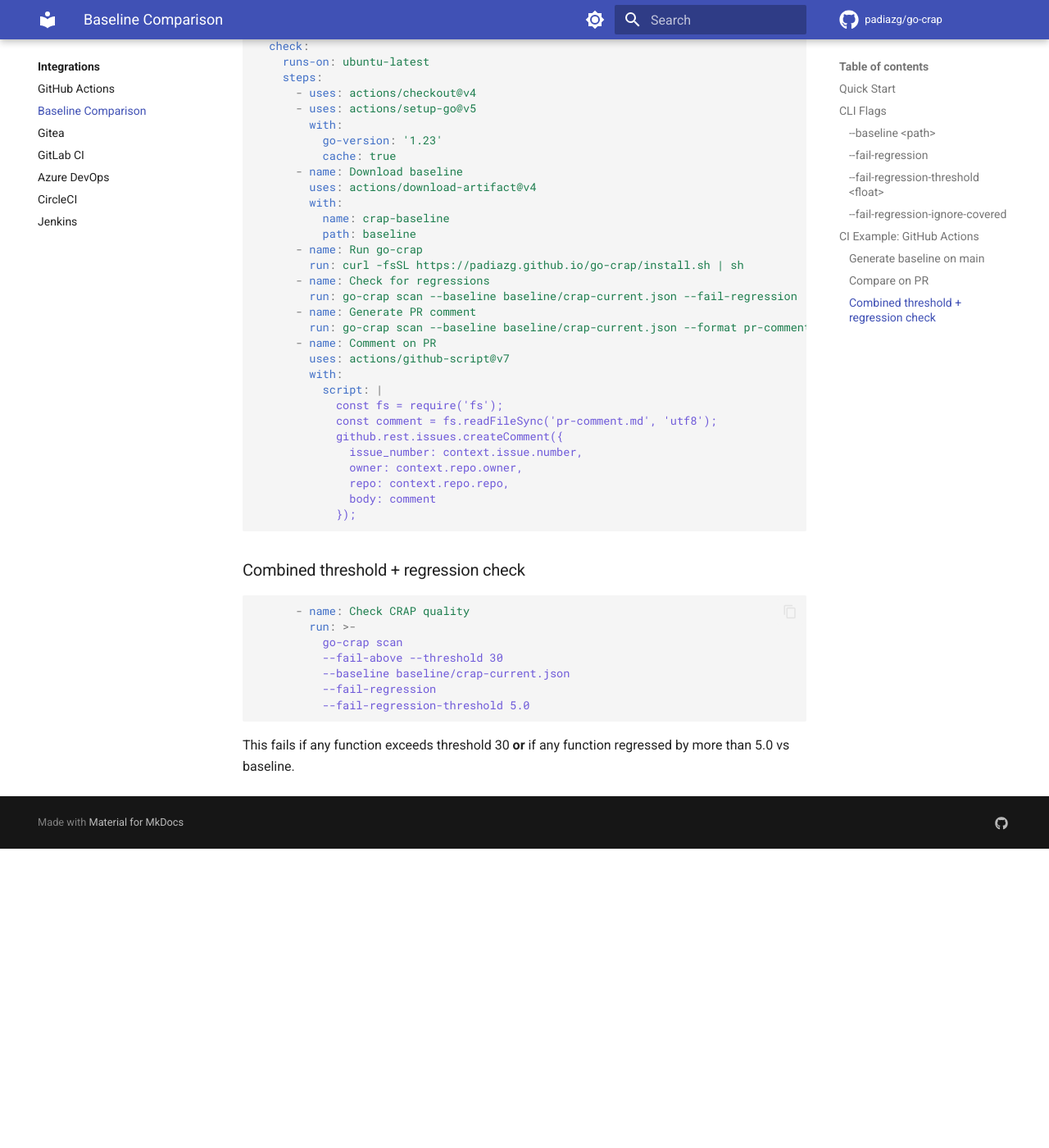
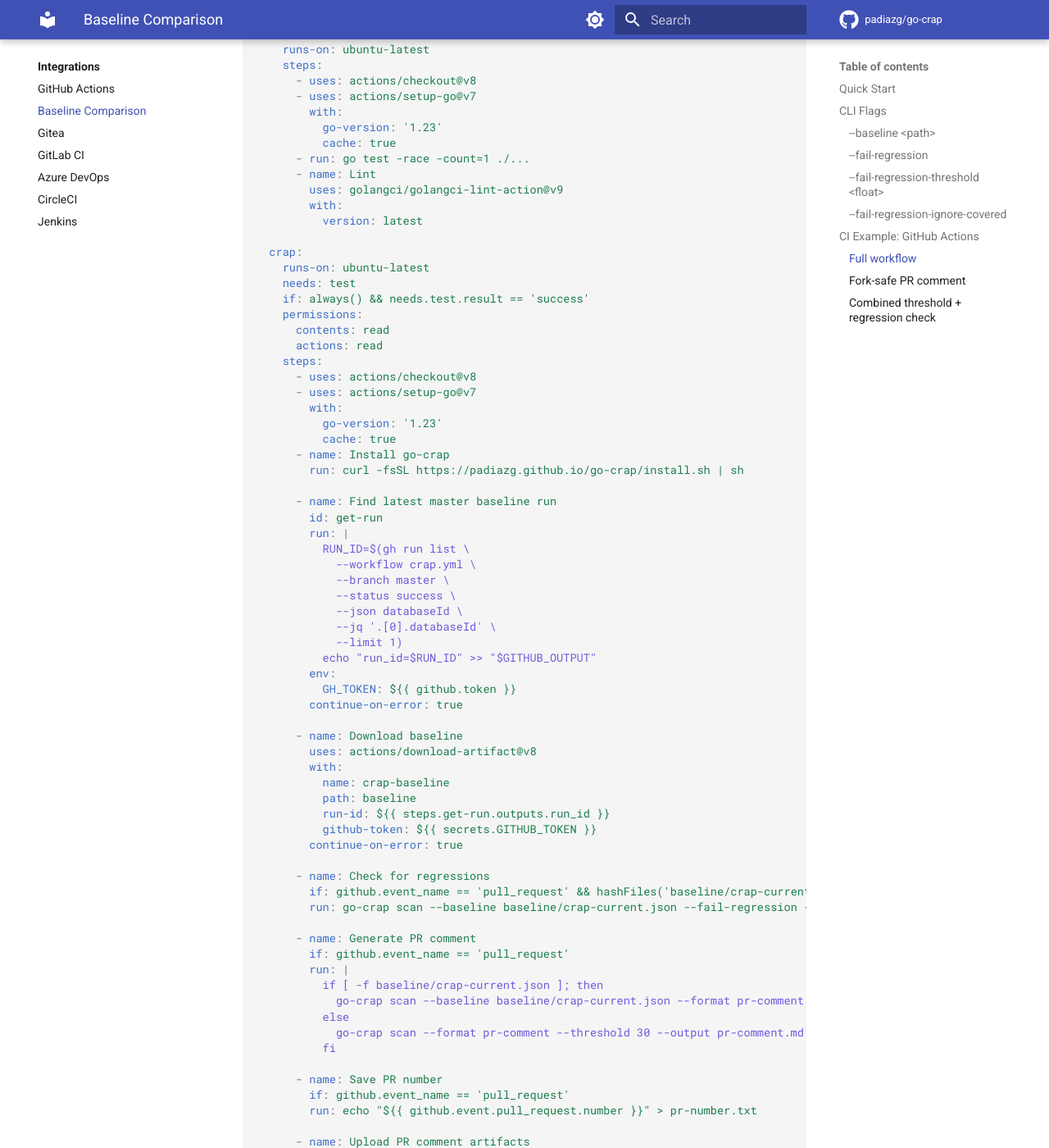
Before and after one commit to padiazg/go-crap, an MkDocs documentation site: the page built from doc/docs/integrations/baseline-comparison.md, in a window 1280 px wide and 1400 px high, scrolled down 2333 px. Shown: the whole window at 82% size. Built offline with MkDocs 1.6.1 and Material for MkDocs 9.7.7, drawn with Linux system fonts in a browser that asks for light colours; comment, search, counter and statistics services are not loaded; before the commit the page ends 3368 px from its top, so only the background shows below that; some of the changed text lies outside the part shown.

Commit message:
updated doc content

````diff
--- a/doc/docs/integrations/baseline-comparison.md
+++ b/doc/docs/integrations/baseline-comparison.md
@@ -65,20 +65,28 @@
 
 ## CI Example: GitHub Actions
 
-### Generate baseline on main
+The recommended setup is a single workflow with three jobs: one that generates a baseline
+on `master`, a test job, and a PR comparison job that fetches the latest baseline.
+
+### Full workflow
 
 ```yaml
-name: crap-baseline
+name: crap
 on:
   push:
     branches: [main, master]
+  pull_request:
+
+permissions:
+  contents: read
 
 jobs:
   baseline:
     runs-on: ubuntu-latest
+    if: github.event_name == 'push' && github.ref == 'refs/heads/master'
     steps:
-      - uses: actions/checkout@v4
-      - uses: actions/setup-go@v5
+      - uses: actions/checkout@v8
+      - uses: actions/setup-go@v7
         with:
           go-version: '1.23'
           cache: true
@@ -86,53 +94,162 @@
         run: curl -fsSL https://padiazg.github.io/go-crap/install.sh | sh
       - name: Generate baseline
         run: go-crap scan --format json --output crap-current.json
-      - name: Upload baseline
-        uses: actions/upload-artifact@v4
+      - uses: actions/upload-artifact@v8
         with:
           name: crap-baseline
           path: crap-current.json
-```
 
-### Compare on PR
-
-```yaml
-name: crap-pr
-on:
-  pull_request:
-
-jobs:
-  check:
+  test:
     runs-on: ubuntu-latest
     steps:
-      - uses: actions/checkout@v4
-      - uses: actions/setup-go@v5
+      - uses: actions/checkout@v8
+      - uses: actions/setup-go@v7
         with:
           go-version: '1.23'
           cache: true
+      - run: go test -race -count=1 ./...
+      - name: Lint
+        uses: golangci/golangci-lint-action@v9
+        with:
+          version: latest
+
+  crap:
+    runs-on: ubuntu-latest
+    needs: test
+    if: always() && needs.test.result == 'success'
+    permissions:
+      contents: read
+      actions: read
+    steps:
+      - uses: actions/checkout@v8
+      - uses: actions/setup-go@v7
+        with:
+          go-version: '1.23'
+          cache: true
+      - name: Install go-crap
+        run: curl -fsSL https://padiazg.github.io/go-crap/install.sh | sh
+
+      - name: Find latest master baseline run
+        id: get-run
+        run: |
+          RUN_ID=$(gh run list \
+            --workflow crap.yml \
+            --branch master \
+            --status success \
+            --json databaseId \
+            --jq '.[0].databaseId' \
+            --limit 1)
+          echo "run_id=$RUN_ID" >> "$GITHUB_OUTPUT"
+        env:
+          GH_TOKEN: ${{ github.token }}
+        continue-on-error: true
+
       - name: Download baseline
-        uses: actions/download-artifact@v4
+        uses: actions/download-artifact@v8
         with:
           name: crap-baseline
           path: baseline
-      - name: Run go-crap
-        run: curl -fsSL https://padiazg.github.io/go-crap/install.sh | sh
+          run-id: ${{ steps.get-run.outputs.run_id }}
+          github-token: ${{ secrets.GITHUB_TOKEN }}
+        continue-on-error: true
+
       - name: Check for regressions
-        run: go-crap scan --baseline baseline/crap-current.json --fail-regression
+        if: github.event_name == 'pull_request' && hashFiles('baseline/crap-current.json') != ''
+        run: go-crap scan --baseline baseline/crap-current.json --fail-regression --fail-regression-ignore-covered
+
       - name: Generate PR comment
-        run: go-crap scan --baseline baseline/crap-current.json --format pr-comment --output pr-comment.md
-      - name: Comment on PR
-        uses: actions/github-script@v7
+        if: github.event_name == 'pull_request'
+        run: |
+          if [ -f baseline/crap-current.json ]; then
+            go-crap scan --baseline baseline/crap-current.json --format pr-comment --threshold 30 --output pr-comment.md
+          else
+            go-crap scan --format pr-comment --threshold 30 --output pr-comment.md
+          fi
+
+      - name: Save PR number
+        if: github.event_name == 'pull_request'
+        run: echo "${{ github.event.pull_request.number }}" > pr-number.txt
+
+      - name: Upload PR comment artifacts
+        uses: actions/upload-artifact@v8
+        with:
+          name: crap-comment
+          path: |
+            pr-comment.md
+            pr-number.txt
+          if-no-files-found: ignore
+```
+
+The `baseline` job only runs on push to `master`. For PRs, the `crap` job uses `gh run list` to
+find the latest successful baseline run from `master` and downloads it. If no baseline exists
+yet (e.g. first PR), the `crap` job continues with `--baseline` omitted.
+
+### Fork-safe PR comment
+
+The CI job's `GITHUB_TOKEN` is read-only on fork PRs. To post comments on forks,
+use a separate workflow triggered by `workflow_run`:
+
+```yaml
+name: post PR comment
+on:
+  workflow_run:
+    workflows: [crap]
+    types: [completed]
+
+permissions:
+  pull-requests: write
+  actions: read
+
+jobs:
+  comment:
+    name: Post or update PR comment
+    runs-on: ubuntu-latest
+    if: github.event.workflow_run.event == 'pull_request'
+    steps:
+      - name: Download PR comment artifact
+        uses: actions/download-artifact@v8
+        with:
+          name: crap-comment
+          path: .
+          run-id: ${{ github.event.workflow_run.id }}
+          github-token: ${{ secrets.GITHUB_TOKEN }}
+        continue-on-error: true
+
+      - name: Post or update PR comment
+        uses: actions/github-script@v9
         with:
           script: |
             const fs = require('fs');
-            const comment = fs.readFileSync('pr-comment.md', 'utf8');
-            github.rest.issues.createComment({
-              issue_number: context.issue.number,
+            if (!fs.existsSync('pr-comment.md') || !fs.existsSync('pr-number.txt')) return;
+            const body = fs.readFileSync('pr-comment.md', 'utf8');
+            const prNumber = parseInt(fs.readFileSync('pr-number.txt', 'utf8').trim(), 10);
+            if (!prNumber) return;
+            const marker = '<!-- go-crap-report -->';
+            const { data: comments } = await github.rest.issues.listComments({
               owner: context.repo.owner,
               repo: context.repo.repo,
-              body: comment
+              issue_number: prNumber,
             });
+            const existing = comments.find(c => c.body.startsWith(marker));
+            if (existing) {
+              await github.rest.issues.updateComment({
+                owner: context.repo.owner,
+                repo: context.repo.repo,
+                comment_id: existing.id,
+                body,
+              });
+            } else {
+              await github.rest.issues.createComment({
+                owner: context.repo.owner,
+                repo: context.repo.repo,
+                issue_number: prNumber,
+                body,
+              });
+            }
 ```
+
+The `<!-- go-crap-report -->` marker (emitted by `--format pr-comment`) ensures the
+comment is updated in place on subsequent pushes instead of creating duplicates.
 
 ### Combined threshold + regression check
 
@@ -143,7 +260,8 @@
           --fail-above --threshold 30
           --baseline baseline/crap-current.json
           --fail-regression
+          --fail-regression-ignore-covered
           --fail-regression-threshold 5.0
 ```
 
-This fails if any function exceeds threshold 30 **or** if any function regressed by more than 5.0 vs baseline.
+This fails if any function exceeds threshold 30 **or** if any function regressed by more than 5.0 vs baseline (excluding fully covered functions).
````
Also changed, not shown: doc/docs/integrations/gitea.md (+2 -2 lines), doc/docs/integrations/github-actions.md (+79 -36 lines).
